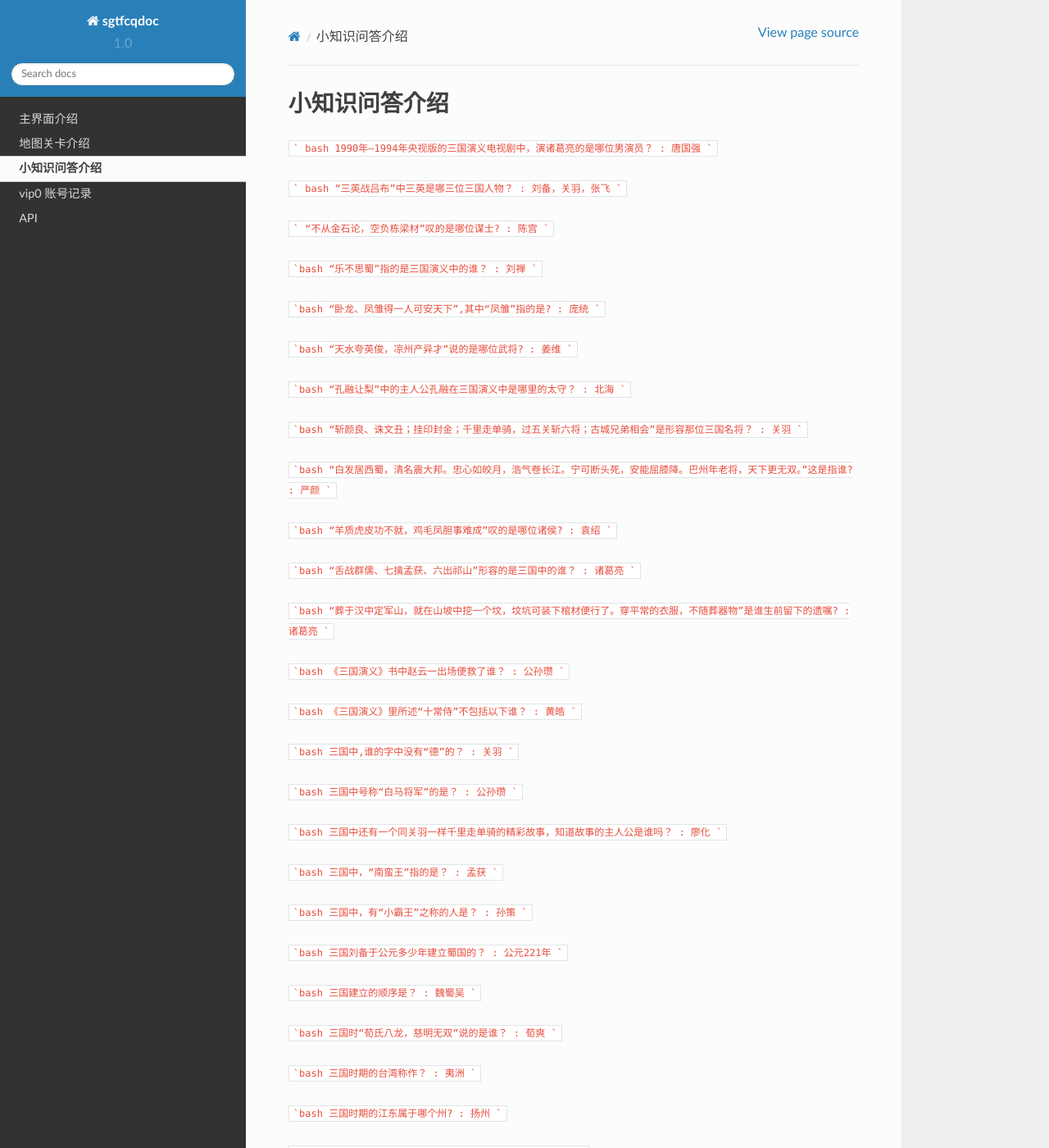
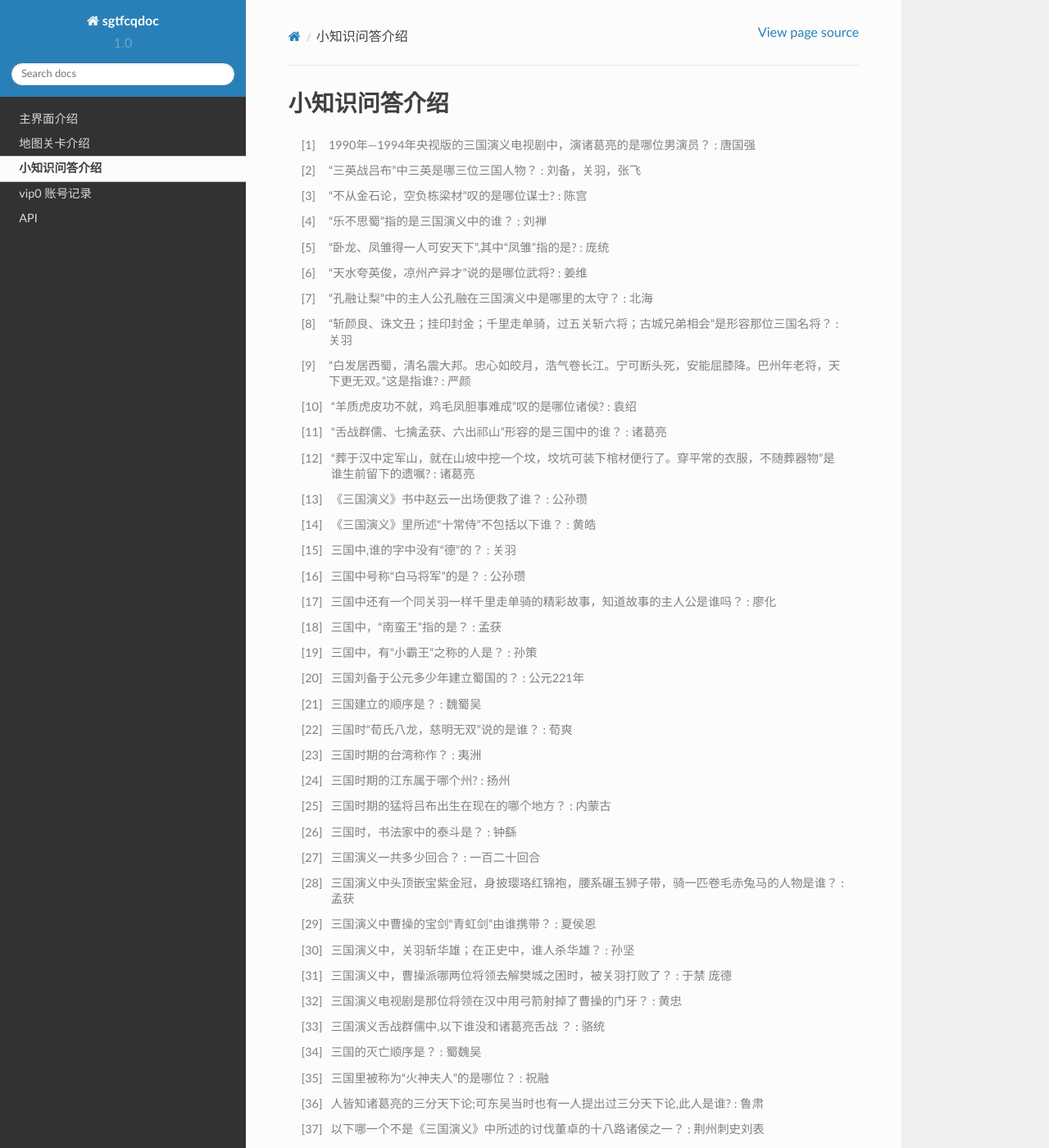
Before and after one commit to sgtfcq-enjoyer/sgtfcqgl, a Sphinx documentation site: the page built from docs/source/questions.rst, in a window 1280 px wide and 1400 px high. Shown: the whole window at 82% size. Built offline with Sphinx 7.4.7 and the Read the Docs theme 2.0.0, drawn with Linux system fonts in a browser that asks for light colours; some of the changed text lies outside the part shown.

Commit message:
Update questions.rst

````diff
--- a/docs/source/questions.rst
+++ b/docs/source/questions.rst
@@ -1,393 +1,101 @@
 小知识问答介绍
 ------------
-``` bash
-1990年—1994年央视版的三国演义电视剧中，演诸葛亮的是哪位男演员？ : 唐国强
-```
 
-``` bash
-“三英战吕布”中三英是哪三位三国人物？ : 刘备，关羽，张飞
-```
-
-```
-“不从金石论，空负栋梁材”叹的是哪位谋士? : 陈宫
-```
-
-```bash
-“乐不思蜀”指的是三国演义中的谁？ : 刘禅
-```
-
-```bash
-“卧龙、凤雏得一人可安天下”,其中“凤雏”指的是? : 庞统
-```
-
-```bash
-“天水夸英俊，凉州产异才”说的是哪位武将? : 姜维
-```
-
-```bash
-“孔融让梨”中的主人公孔融在三国演义中是哪里的太守？ : 北海
-```
-
-```bash
-“斩颜良、诛文丑；挂印封金；千里走单骑，过五关斩六将；古城兄弟相会”是形容那位三国名将？ : 关羽
-```
-
-```bash
-“白发居西蜀，清名震大邦。忠心如皎月，浩气卷长江。宁可断头死，安能屈膝降。巴州年老将，天下更无双。”这是指谁? : 严颜
-```
-
-```bash
-“羊质虎皮功不就，鸡毛凤胆事难成”叹的是哪位诸侯? : 袁绍
-```
-
-```bash
-“舌战群儒、七擒孟获、六出祁山”形容的是三国中的谁？ : 诸葛亮
-```
-
-```bash
-“葬于汉中定军山，就在山坡中挖一个坟，坟坑可装下棺材便行了。穿平常的衣服，不随葬器物”是谁生前留下的遗嘱? : 诸葛亮
-```
-
-```bash
-《三国演义》书中赵云一出场便救了谁？ : 公孙瓒
-```
-
-```bash
-《三国演义》里所述“十常侍”不包括以下谁？ : 黄皓
-```
-
-```bash
-三国中,谁的字中没有“德”的？ : 关羽
-```
-
-```bash
-三国中号称“白马将军”的是？ : 公孙瓒
-```
-
-```bash
-三国中还有一个同关羽一样千里走单骑的精彩故事，知道故事的主人公是谁吗？ : 廖化
-```
-
-```bash
-三国中，“南蛮王”指的是？ : 孟获
-```
-
-```bash
-三国中，有“小霸王”之称的人是？ : 孙策
-```
-
-```bash
-三国刘备于公元多少年建立蜀国的？ : 公元221年
-```
-
-```bash
-三国建立的顺序是？ : 魏蜀吴
-```
-
-```bash
-三国时“荀氏八龙，慈明无双”说的是谁？ : 荀爽
-```
-
-```bash
-三国时期的台湾称作？ : 夷洲
-```
-
-```bash
-三国时期的江东属于哪个州? : 扬州
-```
-
-```bash
-三国时期的猛将吕布出生在现在的哪个地方？ : 内蒙古
-```
-
-```bash
-三国时，书法家中的泰斗是？ : 钟繇
-```
-
-```bash
-三国演义一共多少回合？ : 一百二十回合
-```
-
-```bash
-三国演义中头顶嵌宝紫金冠，身披璎珞红锦袍，腰系碾玉狮子带，骑一匹卷毛赤兔马的人物是谁？ : 孟获
-```
-
-```bash
-三国演义中曹操的宝剑“青虹剑”由谁携带？ : 夏侯恩
-```
-
-```bash
-三国演义中，关羽斩华雄；在正史中，谁人杀华雄？ : 孙坚
-```
-
-```bash
-三国演义中，曹操派哪两位将领去解樊城之困时，被关羽打败了？ : 于禁 庞德
-```
-
-```bash
-三国演义电视剧是那位将领在汉中用弓箭射掉了曹操的门牙？ : 黄忠
-```
-
-```bash
-三国演义舌战群儒中,以下谁没和诸葛亮舌战 ？ : 骆统
-```
-
-```bash
-三国的灭亡顺序是？ : 蜀魏吴
-```
-
-```bash
-三国里被称为“火神夫人”的是哪位？ : 祝融
-```
-
-```bash
-人皆知诸葛亮的三分天下论;可东吴当时也有一人提出过三分天下论,此人是谁? : 鲁肃
-```
-
-```bash
-以下哪一个不是《三国演义》中所述的讨伐董卓的十八路诸侯之一？ : 荆州刺史刘表
-```
-
-```bash
-八门金锁阵的八个门当中,除死门外,还有哪个门入则亡? : 杜门
-```
-
-```bash
-关羽原字什么? : 长生
-```
-
-```bash
-关羽所使“青龙偃月刀”又名什么? : 冷艳锯
-```
-
-```bash
-关羽最喜爱夜读哪本书? : 春秋
-```
-
-```bash
-凌统的父亲是被谁杀死的? : 甘宁
-```
-
-```bash
-刘备“马跳檀溪”的那匹马是什么马? : 的卢
-```
-
-```bash
-刘表死时,次子刘琮几岁? : 14岁
-```
-
-```bash
-十面埋伏是韩信的原创，在三国之中还有一位武将也使用了这个计策，他是？ : 程昱
-```
-
-```bash
-南华老仙给张角的书是? : 太平要术
-```
-
-```bash
-司马懿之子司马师，字什么? : 子元
-```
-
-```bash
-吕布曾被张飞大骂“三姓家奴”,原因是他拜了哪两位做义父? : 丁原 董卓
-```
-
-```bash
-吴国名将甘宁死于何人之手? : 沙摩柯
-```
-
-```bash
-吴国的末代君主是谁? : 孙皓
-```
-
-```bash
-在《三国演义》中，徐晃是怎么死的？ : 中箭而死
-```
-
-```bash
-在两军阵前被诸葛亮骂死的北魏司徒是谁? : 王朗
-```
-
-```bash
-在曹魏与东吴征战时,曾有一位将军令东吴将士闻名丧胆,就连小孩子夜里听说这位将军都不敢啼哭了,请问是哪一位将军? : 张辽
-```
-
-```bash
-在长坂坡一战中，刘备的哪位夫人跳井自杀? : 糜夫人
-```
-
-```bash
-夏侯惇被吕布手下的哪位将领射瞎了左眼? : 曹性
-```
-
-```bash
-奠定三国鼎立的战争是？ : 赤壁之战
-```
-
-```bash
-孙坚手下四将中.哪位是辽西令支人? : 韩当
-```
-
-```bash
-孙权守宣城时,曾被山贼攻破城池,谁当时勇猛的救了孙权? : 周泰
-```
-
-```bash
-官渡之战,袁绍的一位谋士因不满袁绍而投降了曹操,他献计偷袭乌巢导致了袁军大败.他是谁? : 许攸
-```
-
-```bash
-官渡之战中，谁与张辽战得不分上下，使曹操暗暗称奇? : 张郃
-```
-
-```bash
-带领藤甲兵帮助孟获的南蛮将领是谁? : 兀突骨
-```
-
-```bash
-张飞在当阳桥的一声大吼镇死了谁? : 夏侯杰
-```
-
-```bash
-抬榇战关羽的魏大将是谁? : 庞德
-```
-
-```bash
-按照三国演义的说法，下列哪个人不是死于曹操之手？ : 伍孚
-```
-
-```bash
-文若才华天下闻,可怜失足在权门.后人休把留侯比,临没无颜见汉君描述的是谁? : 荀彧
-```
-
-```bash
-曹操在三国演义中初次出现的时候，是何官职 : 骑都尉
-```
-
-```bash
-曹操手下猛将夏侯渊死在哪个地方? : 定军山
-```
-
-```bash
-曹操拥戴汉献帝是根据其属下“逢天子以令不臣”的政策;而哪位君主的属下才真正提出过“挟天子以令诸侯”的政策? : 袁绍
-```
-
-```bash
-曹操曾把他手下一大将比作“吾之樊哙”,这位大将军是谁? : 许褚
-```
-
-```bash
-曹操欲杀荀彧，便派人送其一物，彧会其意，遂服毒自尽.此为何物? : 空食盒
-```
-
-```bash
-曹操煮酒论英雄时,讥讽谁为"守戶之犬"? : 刘璋
-```
-
-```bash
-曹操破宛城时,大醉后曾问"此城中有妓女否?"曹安民将邹氏推荐给曹操.请问邹氏是谁的老婆? : 张济
-```
-
-```bash
-曾对诸葛亮用计“上楼抽梯”,而求活命之术的是谁? : 刘琦
-```
-
-```bash
-曾经在十八路诸侯伐董卓做过总盟主的是? : 袁绍
-```
-
-```bash
-有一位谋士,分别辅佐过董卓、李傕、张绣、曹操，智谋过人,这位谋士是谁? : 贾诩
-```
-
-```bash
-江贼出生,有东吴第一武将之称的吴国将军是? : 甘宁
-```
-
-```bash
-渭水之战,与曹操的“分兵击之”的意见不谋而合的是谁? : 徐晃
-```
-
-```bash
-罗贯中的三国演义中，不是关羽所杀的人是？ : 夏侯渊
-```
-
-```bash
-群英会里面谁被周瑜用来吓唬蒋干的? : 太史慈
-```
-
-```bash
-荀彧与荀攸是曹操的两位重要谋士,请问他们是什么关系? : 叔侄
-```
-
-```bash
-袁绍派人杀田丰,是听了谁的话? : 逢纪
-```
-
-```bash
-被主公称呼为:"古之恶来"是谁? : 典韦
-```
-
-```bash
-许攸是被谁杀死的? : 许褚
-```
-
-```bash
-许褚投降曹时与谁交过手? : 典韦
-```
-
-```bash
-许诺刘备,虽身在曹营,但“终身不设一谋”的谋士是谁? : 徐庶
-```
-
-```bash
-诸葛亮一生善于使用火攻，他初出茅庐的第一把大火火烧了哪里? : 博望坡
-```
-
-```bash
-诸葛亮死后是谁接替了丞相之职? : 蒋琬
-```
-
-```bash
-诸葛亮病死在哪里? : 五丈原
-```
-
-```bash
-诸葛亮的弟弟诸葛均在哪个国家当官? : 蜀国
-```
-
-```bash
-谁向刘备献图帮助其入川? : 张松
-```
-
-```bash
-谁杀了高览,又与张郃大战三十回合,打败张郃? : 赵云
-```
-
-```bash
-赤壁之战中，黄盖冲过来杀曹操，是谁一箭射黄盖落水救了曹操? : 张辽
-```
-
-```bash
-赵云病逝后追谥为什么侯? : 顺平侯
-```
-
-```bash
-运谋如范蠡，决策似陈平说的是曹军哪位谋士? : 郭嘉
-```
-
-```bash
-闻曹丞相文不明孔孟之道，武不达孙吴之机，专务强霸而居大位，安能有所教诲，以开发明公耶?这句话是谁说的? : 张松
-```
-
-```bash
-除了孔明外还使用过“空城计”的蜀将是谁? : 赵云
-```
-
-```bash
-马超杀王方,生擒李蒙时多大? : 17岁
-```
-
-```bash
-魏延是被谁杀死的? : 马岱
-```
+.. [#] 1990年—1994年央视版的三国演义电视剧中，演诸葛亮的是哪位男演员？ : 唐国强
+.. [#] “三英战吕布”中三英是哪三位三国人物？ : 刘备，关羽，张飞
+.. [#] “不从金石论，空负栋梁材”叹的是哪位谋士? : 陈宫
+.. [#] “乐不思蜀”指的是三国演义中的谁？ : 刘禅
+.. [#] “卧龙、凤雏得一人可安天下”,其中“凤雏”指的是? : 庞统
+.. [#] “天水夸英俊，凉州产异才”说的是哪位武将? : 姜维
+.. [#] “孔融让梨”中的主人公孔融在三国演义中是哪里的太守？ : 北海
+.. [#] “斩颜良、诛文丑；挂印封金；千里走单骑，过五关斩六将；古城兄弟相会”是形容那位三国名将？ : 关羽
+.. [#] “白发居西蜀，清名震大邦。忠心如皎月，浩气卷长江。宁可断头死，安能屈膝降。巴州年老将，天下更无双。”这是指谁? : 严颜
+.. [#] “羊质虎皮功不就，鸡毛凤胆事难成”叹的是哪位诸侯? : 袁绍
+.. [#] “舌战群儒、七擒孟获、六出祁山”形容的是三国中的谁？ : 诸葛亮
+.. [#] “葬于汉中定军山，就在山坡中挖一个坟，坟坑可装下棺材便行了。穿平常的衣服，不随葬器物”是谁生前留下的遗嘱? : 诸葛亮
+.. [#] 《三国演义》书中赵云一出场便救了谁？ : 公孙瓒
+.. [#] 《三国演义》里所述“十常侍”不包括以下谁？ : 黄皓
+.. [#] 三国中,谁的字中没有“德”的？ : 关羽
+.. [#] 三国中号称“白马将军”的是？ : 公孙瓒
+.. [#] 三国中还有一个同关羽一样千里走单骑的精彩故事，知道故事的主人公是谁吗？ : 廖化
+.. [#] 三国中，“南蛮王”指的是？ : 孟获
+.. [#] 三国中，有“小霸王”之称的人是？ : 孙策
+.. [#] 三国刘备于公元多少年建立蜀国的？ : 公元221年
+.. [#] 三国建立的顺序是？ : 魏蜀吴
+.. [#] 三国时“荀氏八龙，慈明无双”说的是谁？ : 荀爽
+.. [#] 三国时期的台湾称作？ : 夷洲
+.. [#] 三国时期的江东属于哪个州? : 扬州
+.. [#] 三国时期的猛将吕布出生在现在的哪个地方？ : 内蒙古
+.. [#] 三国时，书法家中的泰斗是？ : 钟繇
+.. [#] 三国演义一共多少回合？ : 一百二十回合
+.. [#] 三国演义中头顶嵌宝紫金冠，身披璎珞红锦袍，腰系碾玉狮子带，骑一匹卷毛赤兔马的人物是谁？ : 孟获
+.. [#] 三国演义中曹操的宝剑“青虹剑”由谁携带？ : 夏侯恩
+.. [#] 三国演义中，关羽斩华雄；在正史中，谁人杀华雄？ : 孙坚
+.. [#] 三国演义中，曹操派哪两位将领去解樊城之困时，被关羽打败了？ : 于禁 庞德
+.. [#] 三国演义电视剧是那位将领在汉中用弓箭射掉了曹操的门牙？ : 黄忠
+.. [#] 三国演义舌战群儒中,以下谁没和诸葛亮舌战 ？ : 骆统
+.. [#] 三国的灭亡顺序是？ : 蜀魏吴
+.. [#] 三国里被称为“火神夫人”的是哪位？ : 祝融
+.. [#] 人皆知诸葛亮的三分天下论;可东吴当时也有一人提出过三分天下论,此人是谁? : 鲁肃
+.. [#] 以下哪一个不是《三国演义》中所述的讨伐董卓的十八路诸侯之一？ : 荆州刺史刘表
+.. [#] 八门金锁阵的八个门当中,除死门外,还有哪个门入则亡? : 杜门
+.. [#] 关羽原字什么? : 长生
+.. [#] 关羽所使“青龙偃月刀”又名什么? : 冷艳锯
+.. [#] 关羽最喜爱夜读哪本书? : 春秋
+.. [#] 凌统的父亲是被谁杀死的? : 甘宁
+.. [#] 刘备“马跳檀溪”的那匹马是什么马? : 的卢
+.. [#] 刘表死时,次子刘琮几岁? : 14岁
+.. [#] 十面埋伏是韩信的原创，在三国之中还有一位武将也使用了这个计策，他是？ : 程昱
+.. [#] 南华老仙给张角的书是? : 太平要术
+.. [#] 司马懿之子司马师，字什么? : 子元
+.. [#] 吕布曾被张飞大骂“三姓家奴”,原因是他拜了哪两位做义父? : 丁原 董卓
+.. [#] 吴国名将甘宁死于何人之手? : 沙摩柯
+.. [#] 吴国的末代君主是谁? : 孙皓
+.. [#] 在《三国演义》中，徐晃是怎么死的？ : 中箭而死
+.. [#] 在两军阵前被诸葛亮骂死的北魏司徒是谁? : 王朗
+.. [#] 在曹魏与东吴征战时,曾有一位将军令东吴将士闻名丧胆,就连小孩子夜里听说这位将军都不敢啼哭了,请问是哪一位将军? : 张辽
+.. [#] 在长坂坡一战中，刘备的哪位夫人跳井自杀? : 糜夫人
+.. [#] 夏侯惇被吕布手下的哪位将领射瞎了左眼? : 曹性
+.. [#] 奠定三国鼎立的战争是？ : 赤壁之战
+.. [#] 孙坚手下四将中.哪位是辽西令支人? : 韩当
+.. [#] 孙权守宣城时,曾被山贼攻破城池,谁当时勇猛的救了孙权? : 周泰
+.. [#] 官渡之战,袁绍的一位谋士因不满袁绍而投降了曹操,他献计偷袭乌巢导致了袁军大败.他是谁? : 许攸
+.. [#] 官渡之战中，谁与张辽战得不分上下，使曹操暗暗称奇? : 张郃
+.. [#] 带领藤甲兵帮助孟获的南蛮将领是谁? : 兀突骨
+.. [#] 张飞在当阳桥的一声大吼镇死了谁? : 夏侯杰
+.. [#] 抬榇战关羽的魏大将是谁? : 庞德
+.. [#] 按照三国演义的说法，下列哪个人不是死于曹操之手？ : 伍孚
+.. [#] 文若才华天下闻,可怜失足在权门.后人休把留侯比,临没无颜见汉君描述的是谁? : 荀彧
+.. [#] 曹操在三国演义中初次出现的时候，是何官职 : 骑都尉
+.. [#] 曹操手下猛将夏侯渊死在哪个地方? : 定军山
+.. [#] 曹操拥戴汉献帝是根据其属下“逢天子以令不臣”的政策;而哪位君主的属下才真正提出过“挟天子以令诸侯”的政策? : 袁绍
+.. [#] 曹操曾把他手下一大将比作“吾之樊哙”,这位大将军是谁? : 许褚
+.. [#] 曹操欲杀荀彧，便派人送其一物，彧会其意，遂服毒自尽.此为何物? : 空食盒
+.. [#] 曹操煮酒论英雄时,讥讽谁为"守戶之犬"? : 刘璋
+.. [#] 曹操破宛城时,大醉后曾问"此城中有妓女否?"曹安民将邹氏推荐给曹操.请问邹氏是谁的老婆? : 张济
+.. [#] 曾对诸葛亮用计“上楼抽梯”,而求活命之术的是谁? : 刘琦
+.. [#] 曾经在十八路诸侯伐董卓做过总盟主的是? : 袁绍
+.. [#] 有一位谋士,分别辅佐过董卓、李傕、张绣、曹操，智谋过人,这位谋士是谁? : 贾诩
+.. [#] 江贼出生,有东吴第一武将之称的吴国将军是? : 甘宁
+.. [#] 渭水之战,与曹操的“分兵击之”的意见不谋而合的是谁? : 徐晃
+.. [#] 罗贯中的三国演义中，不是关羽所杀的人是？ : 夏侯渊
+.. [#] 群英会里面谁被周瑜用来吓唬蒋干的? : 太史慈
+.. [#] 荀彧与荀攸是曹操的两位重要谋士,请问他们是什么关系? : 叔侄
+.. [#] 袁绍派人杀田丰,是听了谁的话? : 逢纪
+.. [#] 被主公称呼为:"古之恶来"是谁? : 典韦
+.. [#] 许攸是被谁杀死的? : 许褚
+.. [#] 许褚投降曹时与谁交过手? : 典韦
+.. [#] 许诺刘备,虽身在曹营,但“终身不设一谋”的谋士是谁? : 徐庶
+.. [#] 诸葛亮一生善于使用火攻，他初出茅庐的第一把大火火烧了哪里? : 博望坡
+.. [#] 诸葛亮死后是谁接替了丞相之职? : 蒋琬
+.. [#] 诸葛亮病死在哪里? : 五丈原
+.. [#] 诸葛亮的弟弟诸葛均在哪个国家当官? : 蜀国
+.. [#] 谁向刘备献图帮助其入川? : 张松
+.. [#] 谁杀了高览,又与张郃大战三十回合,打败张郃? : 赵云
+.. [#] 赤壁之战中，黄盖冲过来杀曹操，是谁一箭射黄盖落水救了曹操? : 张辽
+.. [#] 赵云病逝后追谥为什么侯? : 顺平侯
+.. [#] 运谋如范蠡，决策似陈平说的是曹军哪位谋士? : 郭嘉
+.. [#] 闻曹丞相文不明孔孟之道，武不达孙吴之机，专务强霸而居大位，安能有所教诲，以开发明公耶?这句话是谁说的? : 张松
+.. [#] 除了孔明外还使用过“空城计”的蜀将是谁? : 赵云
+.. [#] 马超杀王方,生擒李蒙时多大? : 17岁
+.. [#] 魏延是被谁杀死的? : 马岱
````
